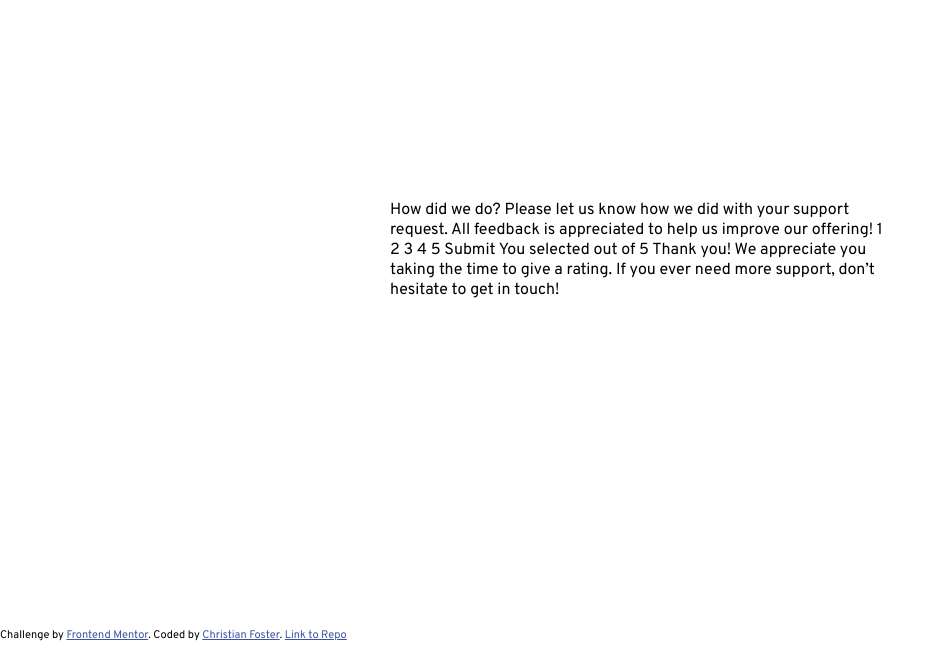
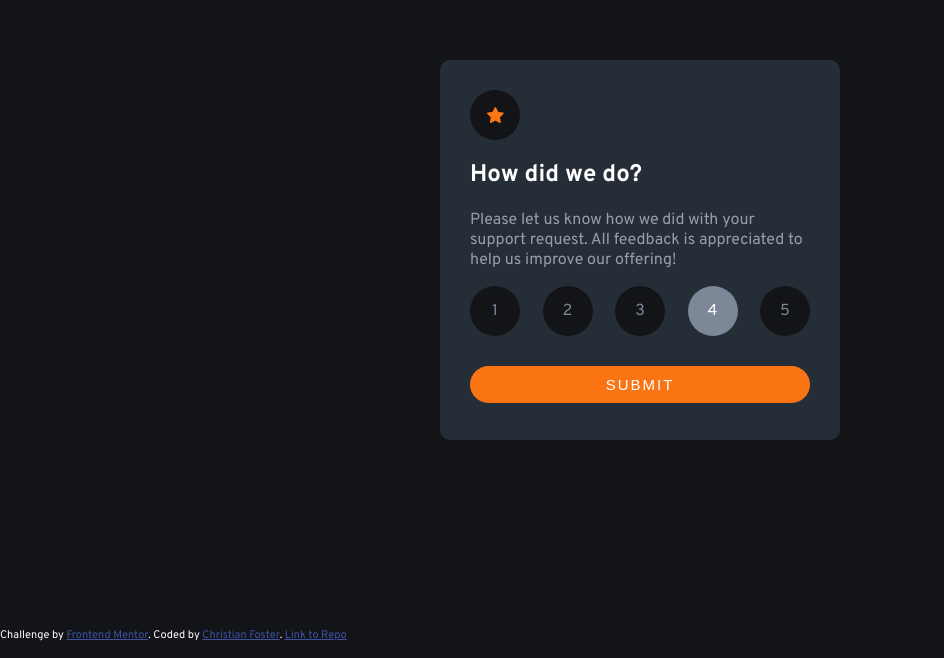
Before and after one commit to fosteeco/front-end-mentor-interactive-rating-component, a plain HTML site: page index.html in a window 1280 px wide. Shown: the part 158-816 px from the top of the page, without its empty margins (0-944 px from the left). Drawn offline with Linux system fonts and the light colour scheme.

Commit message:
Finished styling for card and thank you card

```diff
--- a/index.html
+++ b/index.html
@@ -19,21 +19,42 @@
   <body>
     <!-- Rating state start -->
     <div class="card">
-      How did we do? Please let us know how we did with your support request.
-      All feedback is appreciated to help us improve our offering! 1 2 3 4 5
-      Submit
+      <div class="star-container">
+        <img src="./images/icon-star.svg" alt="" />
+      </div>
+      <h2>How did we do?</h2>
+      <p class="card-text">
+        Please let us know how we did with your support request. All feedback is
+        appreciated to help us improve our offering!
+      </p>
 
+      <div class="rating-container">
+        <div class="rating">1</div>
+        <div class="rating">2</div>
+        <div class="rating">3</div>
+        <div class="rating active">4</div>
+        <div class="rating">5</div>
+      </div>
+
+      <button class="btn">Submit</button>
       <!-- Rating state end -->
 
       <!-- Thank you state start -->
+    </div>
+    <div class="card thank-you hide">
+      <img src="./images/illustration-thank-you.svg" alt="" />
+      <div class="rating-thanks-bubble">
+        You selected <span id="final-score">4</span> out of 5
+      </div>
 
-      You selected
-      <!-- Add rating here -->
-      out of 5 Thank you! We appreciate you taking the time to give a rating. If
-      you ever need more support, don’t hesitate to get in touch!
+      <h2>Thank you!</h2>
+      <p class="card-text text-align-center">
+        We appreciate you taking the time to give a rating. If you ever need
+        more support, don’t hesitate to get in touch!
+      </p>
+    </div>
 
-      <!-- Thank you state end -->
-    </div>
+    <!-- Thank you state end -->
     <div class="attribution">
       Challenge by
       <a
--- a/style.css
+++ b/style.css
@@ -13,6 +13,7 @@
   --mediumGrey: hsl(216, 12%, 54%);
   --darkBlue: hsl(213, 19%, 18%);
   --veryDarkBlue: hsl(216, 12%, 8%);
+  --cardColor: hsl(213, 11%, 15%);
 }
 
 body {
@@ -21,10 +22,105 @@ body {
   min-height: 100vh;
   align-items: center;
   justify-content: center;
+  background-color: var(--veryDarkBlue);
+  color: var(--white);
 }
 
 .card {
-  width: 500px;
+  width: 400px;
+  min-height: 380px;
+  padding: 30px;
+  border-radius: 10px;
+  background-color: var(--darkBlue);
+}
+
+.card-text {
+  color: var(--lightGrey);
+}
+
+.star-container {
+  background-color: var(--veryDarkBlue);
+  display: inline-block;
+  width: 50px;
+  height: 50px;
+  display: grid;
+  place-items: center;
+  border-radius: 100%;
+}
+
+.rating-container {
+  display: flex;
+  justify-content: space-between;
+}
+
+.rating {
+  width: 50px;
+  height: 50px;
+  background-color: var(--veryDarkBlue);
+  color: var(--mediumGrey);
+  display: grid;
+  place-items: center;
+  border-radius: 100%;
+  cursor: pointer;
+}
+
+.rating.active {
+  background-color: var(--mediumGrey);
+  color: var(--white);
+}
+
+.rating:hover {
+  background-color: var(--orange);
+  color: var(--white);
+}
+
+.btn {
+  display: block;
+  width: 100%;
+  background-color: var(--orange);
+  color: var(--white);
+  outline: 0;
+  border: 0;
+  cursor: pointer;
+  padding: 10px 0;
+  text-transform: uppercase;
+  letter-spacing: 2px;
+  font-size: 15px;
+  border-radius: 20px;
+  margin: 30px 0 0 0;
+}
+
+.btn:hover {
+  background: var(--white);
+  color: var(--orange);
+}
+
+.rating-thanks-bubble {
+  background-color: var(--veryDarkBlue);
+  margin-top: 20px;
+  display: inline-block;
+  border-radius: 20px;
+  padding: 8px 10px;
+  color: var(--orange);
+}
+
+.thank-you.card {
+  display: flex;
+  flex-direction: column;
+  align-items: center;
+  justify-content: center;
+}
+
+.thank-you.card h2 {
+  margin-bottom: 0;
+}
+
+.text-align-center {
+  text-align: center;
+}
+
+.hide {
+  display: none !important;
 }
 
 .attribution {
```
